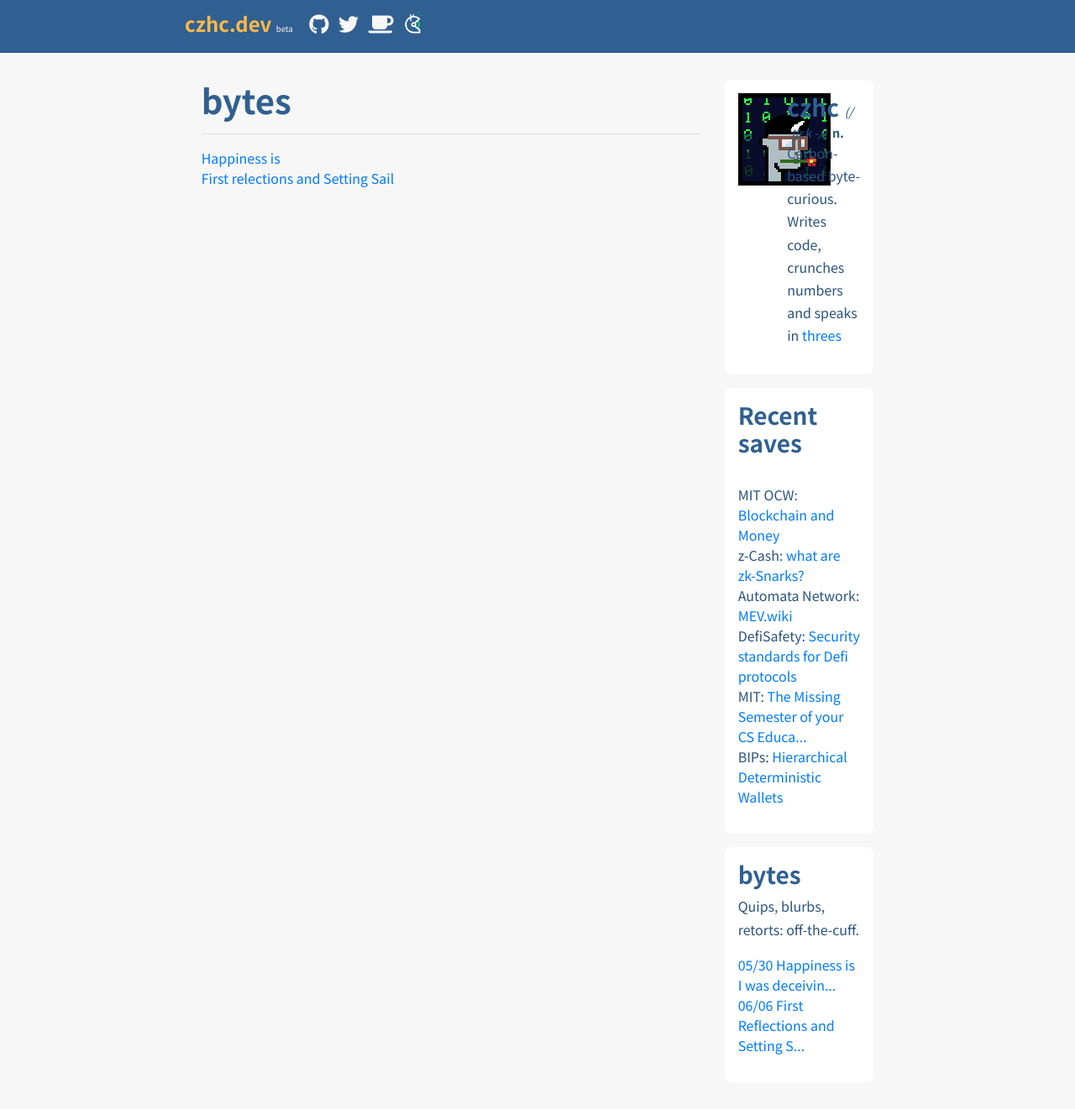
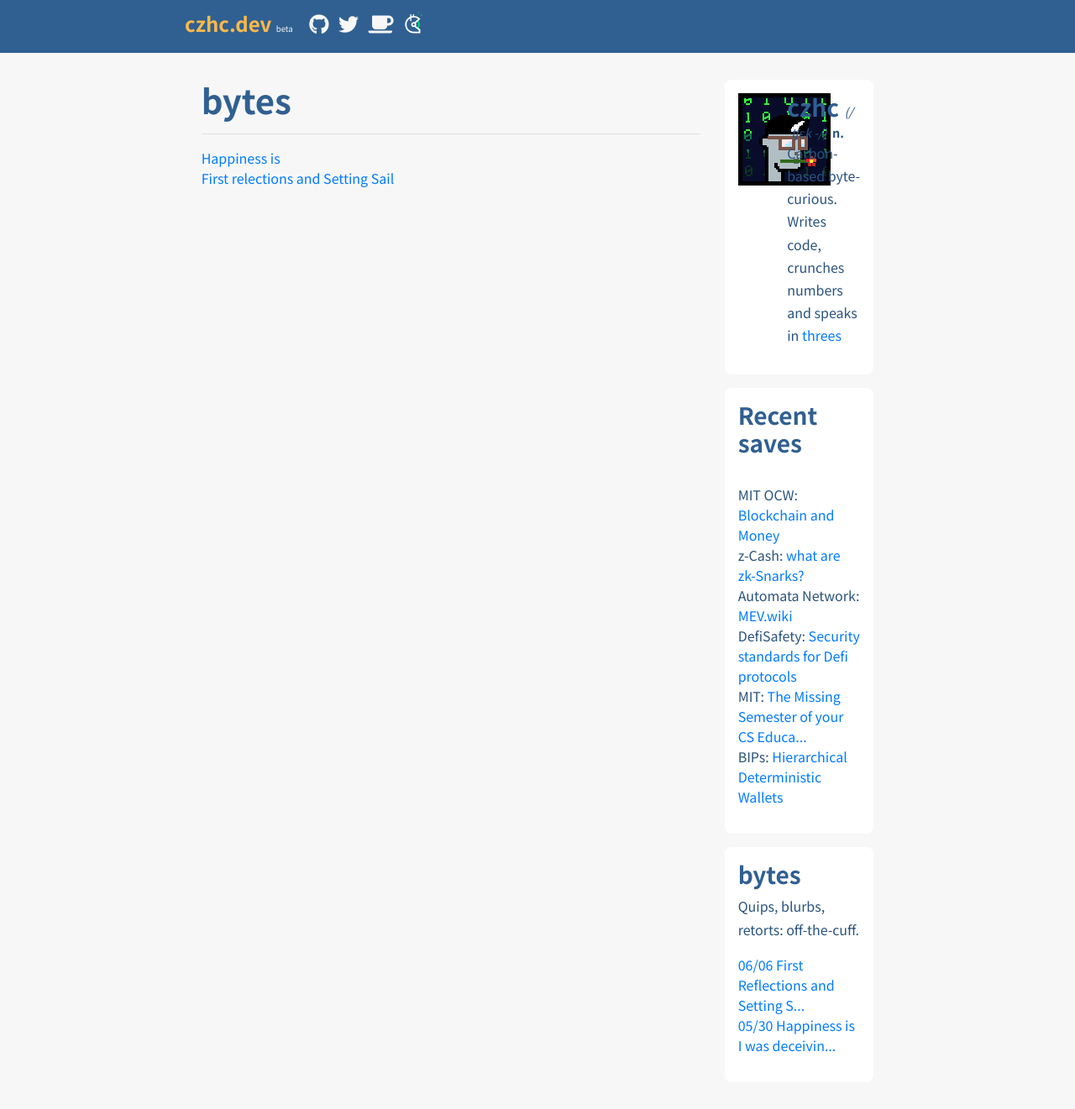
Before and after one commit to czhc/czhc.github.io, a Jekyll site: the page built from bytes.html, in a window 1280 px wide. Shown: the whole page at 84% size. Built offline with Jekyll 4.4.1, drawn with Linux system fonts in a browser that asks for light colours; nearby versions of some CDN libraries.

Commit message:
Reverse order

```diff
--- a/_includes/bytebar.html
+++ b/_includes/bytebar.html
@@ -2,7 +2,7 @@
 	<h3>bytes</h3>
 	<p>Quips, blurbs, retorts: off-the-cuff. </p>
 	<ul class="list-unstyled">
-	{% for byte in site.bytes %}
+	{% for byte in site.bytes reversed %}
 			{% assign date = byte.date | date: '%m/%d' %}
 			{% assign blurb = byte.content | strip_html %}
 	    <li>
```
